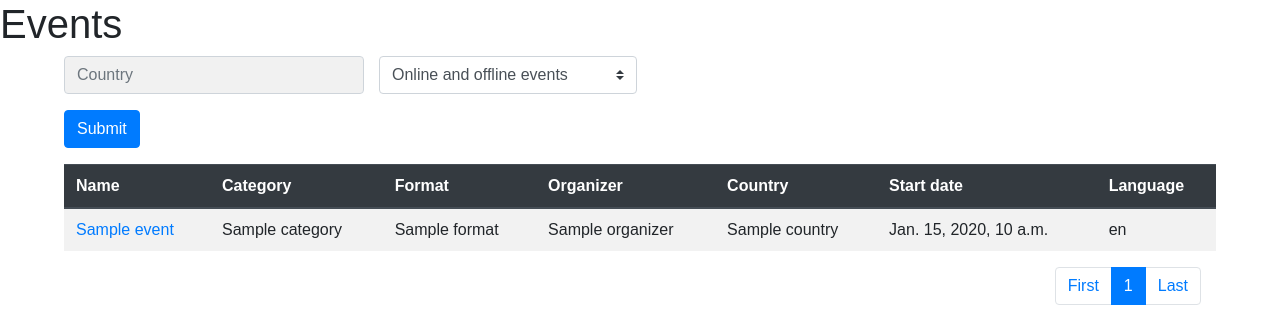
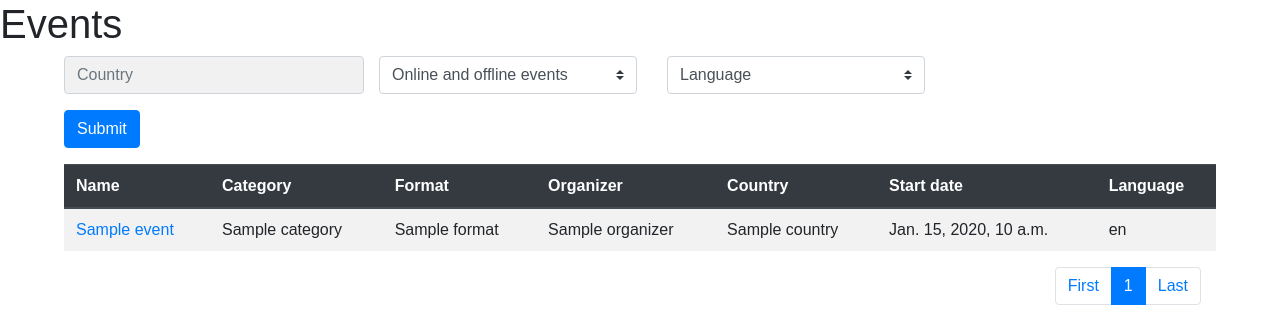
Before and after one commit to evbeda/search-events, a Django app: template templates/event_list.html in a window 1280 px wide. Shown: the top 309 px of the page. Run offline with Django 3.2, Linux system fonts and the light colour scheme; the template is opened without the code that fills it: most values are stand-ins (such as "Sample title", 1, 10 or a date in 2020); some libraries are stand-ins or nearby versions.

Commit message:
Add language filter to template (#64)

```diff
--- a/static/js/filter_country.js
+++ b/static/js/filter_country.js
@@ -8,7 +8,6 @@ const filterCriteria = (function() {
 	$(document).ready(function() {
 		if(querySt("country")){
 			document.getElementById('country').value = querySt('country');
-			console.log("asdasd")
 		}
 		if(querySt("online")){
 			var online_dom =document.getElementById('online')
@@ -16,6 +15,9 @@ const filterCriteria = (function() {
 			if (online_dom.value == "on"){
 				toggleDisable("country",online_dom.value)
 			}
+		}
+		if(querySt("language")){
+			document.getElementById('country').value = querySt('language');
 		}
 		$(window).keydown(function(event){
 			if(event.keyCode == 13) {
--- a/templates/filters.html
+++ b/templates/filters.html
@@ -10,6 +10,14 @@
                     <option value="off">Only offline</option>
                 </select>
             </div>
+            <div class="input-group col col-sm-3" >
+                <select id="language" name="language" class="custom-select h-100" id="inputGroupSelect01">
+                    <option selected disabled>Language</option>
+                    {% for language in languages %}
+                        <option value={{ language.code }}>{{ language.name }}</option>
+                    {% endfor %}
+                </select>
+            </div>
         </div>
         <div class="row mt-3">
             <button class="btn btn-primary" onclick="sendData('country', {{countries}});return false;">Submit</button>
```
